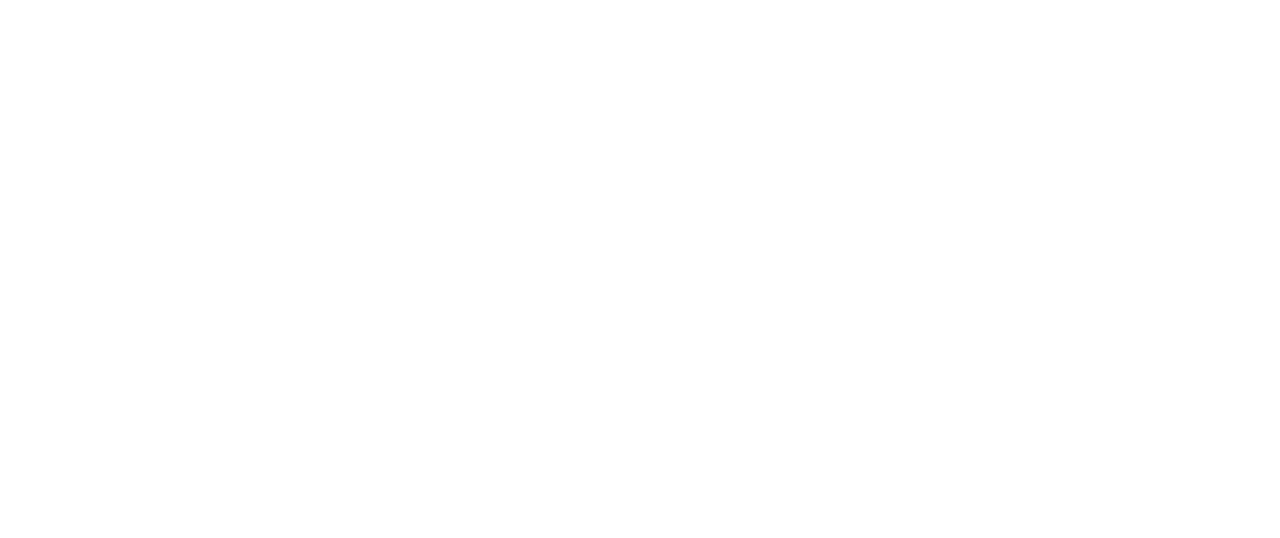
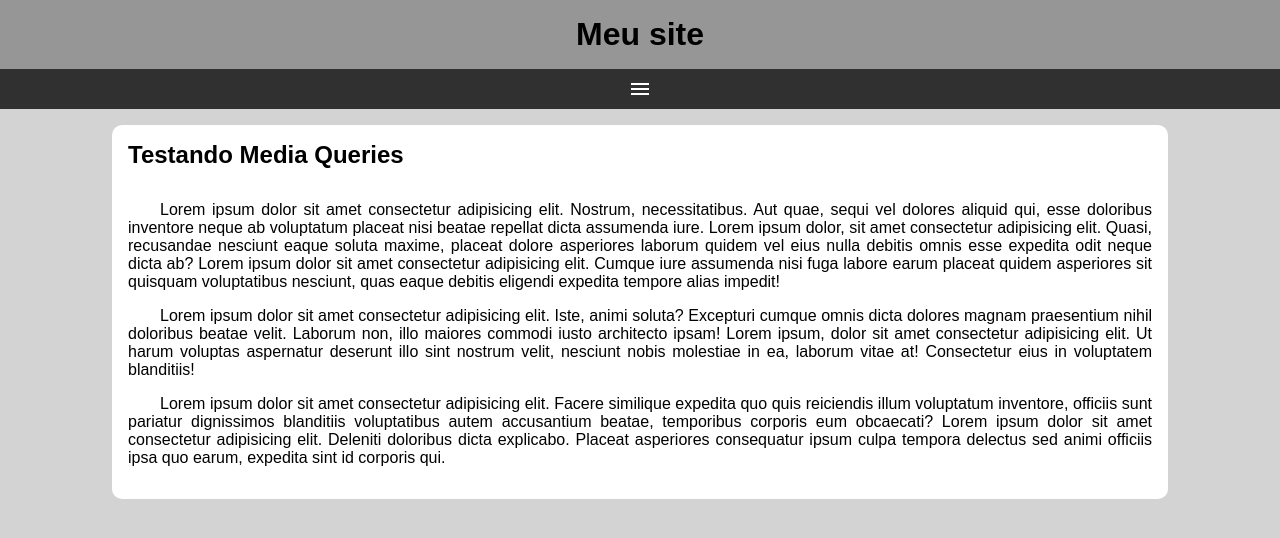
Before and after one commit to LeandroMitsuhashi/menu-responsivo, a plain HTML site: page index.html in a window 1280 px wide. Drawn offline with nearby package versions, Linux system fonts and the light colour scheme.

Commit message:
feito menu hb

```diff
--- a/index.html
+++ b/index.html
@@ -4,9 +4,42 @@
     <meta charset="UTF-8">
     <meta http-equiv="X-UA-Compatible" content="IE=edge">
     <meta name="viewport" content="width=device-width, initial-scale=1.0">
+    <link rel="stylesheet" href="style.css">
+    <link rel="stylesheet" href="https://fonts.googleapis.com/css2?family=Material+Symbols+Outlined:opsz,wght,FILL,GRAD@20..48,100..700,0..1,-50..200" />
     <title>Menu responsivo</title>
 </head>
 <body>
+    <header>
+        <h1>Meu site</h1>
+        <span id="burger" class="material-symbols-outlined" onclick="clickMenu()">menu</span>
+        <menu id="itens">
+            <ul>
+                <li><a href="#">Opção 1</a></li>
+                <li><a href="#">Opção 2</a></li>
+                <li><a href="#">Opção 3</a></li>
+                <li><a href="#">Opção 4</a></li>
+                <li><a href="#">Opção 5</a></li>
+            </ul>
+        </menu>
+    </header>
+    <main>
+        <article>
+            <h2>Testando Media Queries</h2>
+            <p>Lorem ipsum dolor sit amet consectetur adipisicing elit. Nostrum, necessitatibus. Aut quae, sequi vel dolores aliquid qui, esse doloribus inventore neque ab voluptatum placeat nisi beatae repellat dicta assumenda iure. Lorem ipsum dolor, sit amet consectetur adipisicing elit. Quasi, recusandae nesciunt eaque soluta maxime, placeat dolore asperiores laborum quidem vel eius nulla debitis omnis esse expedita odit neque dicta ab? Lorem ipsum dolor sit amet consectetur adipisicing elit. Cumque iure assumenda nisi fuga labore earum placeat quidem asperiores sit quisquam voluptatibus nesciunt, quas eaque debitis eligendi expedita tempore alias impedit!</p>
+            <p>Lorem ipsum dolor sit amet consectetur adipisicing elit. Iste, animi soluta? Excepturi cumque omnis dicta dolores magnam praesentium nihil doloribus beatae velit. Laborum non, illo maiores commodi iusto architecto ipsam! Lorem ipsum, dolor sit amet consectetur adipisicing elit. Ut harum voluptas aspernatur deserunt illo sint nostrum velit, nesciunt nobis molestiae in ea, laborum vitae at! Consectetur eius in voluptatem blanditiis!</p>
+            <p>Lorem ipsum dolor sit amet consectetur adipisicing elit. Facere similique expedita quo quis reiciendis illum voluptatum inventore, officiis sunt pariatur dignissimos blanditiis voluptatibus autem accusantium beatae, temporibus corporis eum obcaecati? Lorem ipsum dolor sit amet consectetur adipisicing elit. Deleniti doloribus dicta explicabo. Placeat asperiores consequatur ipsum culpa tempora delectus sed animi officiis ipsa quo earum, expedita sint id corporis qui.</p>
 
+        </article>
+    </main>
+    <script>
+        function clickMenu() {
+            if (itens.style.display == 'block') {
+                itens.style.display = 'none'
+            } else {
+                itens.style.display = 'block'
+            }
+        }
+
+    </script>
 </body>
 </html>
--- /dev/null
+++ b/style.css
@@ -0,0 +1,77 @@
+@charset "UTF-8";
+
+* {
+    font-family: Arial, Helvetica, sans-serif;
+
+    margin: 0;
+    padding: 0;
+}
+
+body, html {
+    background-color: lightgrey;
+}
+
+header {
+    background-color: rgb(150, 150, 150);
+
+}
+
+header > h1 {
+    padding: 1rem;
+    text-align: center;
+}
+
+span#burger {
+    background-color: rgb(48, 48, 48);
+    color: white;
+    display: block;
+    text-align: center;
+    padding: 0.5rem;
+    cursor: pointer;
+}
+
+span#burger:hover {
+    background-color: white;
+    color: black;
+}
+
+menu {
+    display: none;
+}
+
+menu > ul {
+    list-style-type: none;
+}
+
+menu > ul > li > a {
+    display: block;
+    padding: 1rem;
+    text-decoration: none;
+    background-color: rgb(88, 88, 88);
+    color: white;
+    text-align: center;
+    border-top: 2px solid gray;
+}
+
+menu > ul > li > a:hover {
+    background-color: gray;
+}
+
+main {
+    width: 80vw;
+    background-color: white;
+    margin: auto;
+    margin-top: 1rem;
+    padding: 1rem;
+    border-radius: 10px;
+}
+
+article > h2 {
+    padding-bottom: 2rem;
+}
+
+article > p {
+    text-align: justify;
+    margin-bottom: 1rem;
+    text-indent: 2rem;
+}
```
